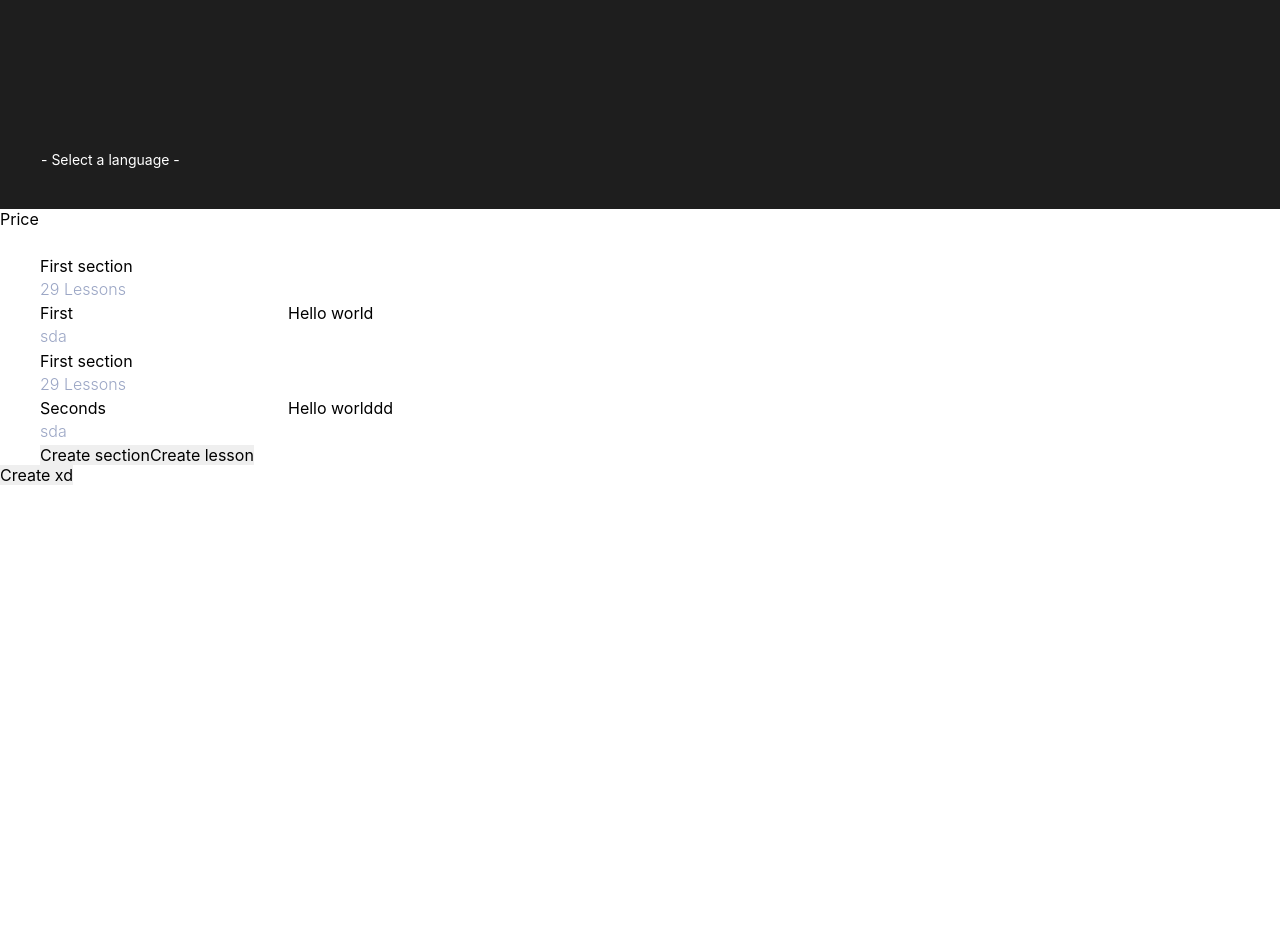
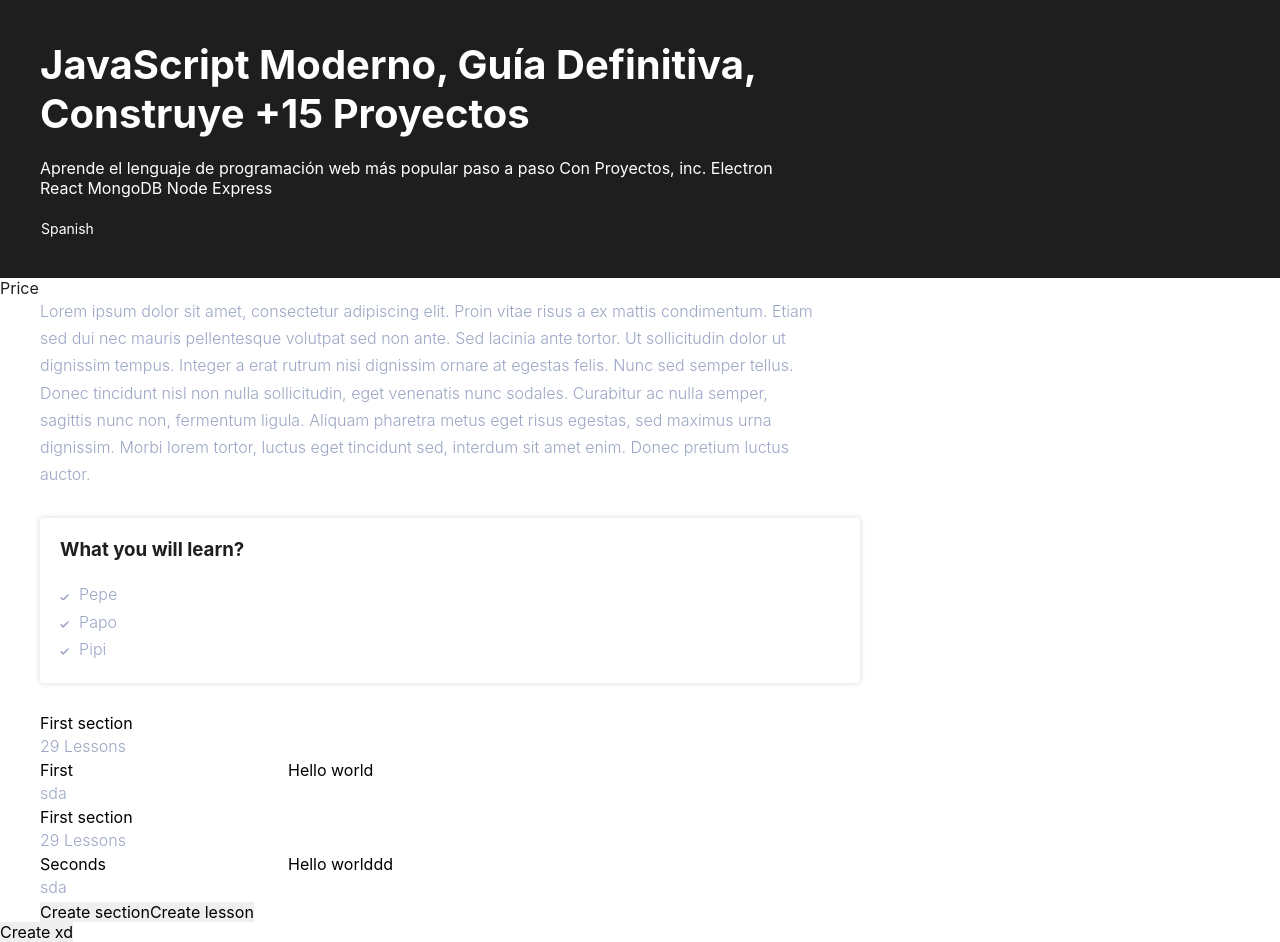
Before and after one commit to lukasalvarezdev/forbidden-academy, a Next.js app: page /courses/create in a window 1280 px wide. Before the commit the page ends 800 px from the top, so only its background shows below. Built offline with nearby package versions, Linux system fonts and the light colour scheme; no server answers.

Commit message:
Finished basic course body and heading styles

```diff
--- a/src/entities/course/components/WhatYouWillLearn.tsx
+++ b/src/entities/course/components/WhatYouWillLearn.tsx
@@ -1,5 +1,22 @@
+import { useCourses } from '../services'
+import { WhatYouWillLearnContainer } from '../styles'
+import { OkIcon } from '../ui/icons'
+
 const WhatYouWillLearn = () => {
-  return <>{/* <input type="text" name="description" /> */}</>
+  const { course } = useCourses()
+
+  return (
+    <WhatYouWillLearnContainer className="mb-30 normal-shadow info-65 p-20">
+      <h3 className="mb-20">What you will learn?</h3>
+
+      {course?.what_you_will_learn.map((item, index) => (
+        <p key={index}>
+          <OkIcon className="mr-10" />
+          {item}
+        </p>
+      ))}
+    </WhatYouWillLearnContainer>
+  )
 }
 
 export default WhatYouWillLearn
--- a/src/entities/course/layouts/CourseBody.tsx
+++ b/src/entities/course/layouts/CourseBody.tsx
@@ -8,11 +8,12 @@ const CourseBody = () => {
 
   return (
     <CourseBodyContainer className="container">
-      <div>
+      <div className="info-65 mb-30">
         <p
           contentEditable={true}
           suppressContentEditableWarning={true}
           title="description"
+          className="fake-input"
           defaultValue={course?.description}
         >
           {course?.description}
--- a/src/entities/course/layouts/CourseHeading.tsx
+++ b/src/entities/course/layouts/CourseHeading.tsx
@@ -7,6 +7,7 @@ const CourseHeading = () => {
   return (
     <header className="bg-primary-black fc-white">
       <CourseHeadingContainer className="container">
+        <div className="info-65">
           <div className="mb-20">
             <h1
               contentEditable={true}
@@ -28,11 +29,16 @@ const CourseHeading = () => {
             </p>
           </div>
           <div>
-          <select name="language" defaultValue={course?.language || ''} className="fake-input">
+            <select
+              name="language"
+              defaultValue={course?.language || ''}
+              className="fake-input"
+            >
               <option value=""> - Select a language -</option>
               <option value="spanish">Spanish</option>
               <option value="english">English</option>
             </select>
+          </div>
         </div>
       </CourseHeadingContainer>
     </header>
--- a/src/entities/course/store/context.tsx
+++ b/src/entities/course/store/context.tsx
@@ -1,9 +1,10 @@
 import * as React from 'react'
 import { useRouter } from 'next/router'
 import { coursesAPI, CourseProvider, Course } from '../services'
+import defaultCourse from '../utils/course.json'
 
 const coursesContext = React.createContext<Partial<CourseProvider>>({
-  course: {} as Course,
+  course: defaultCourse as Course,
 })
 
 export function useCourses() {
@@ -13,7 +14,7 @@ export function useCourses() {
 }
 
 const CoursesProvider: React.FC = ({ children }) => {
-  const [course, setCourse] = React.useState({} as Course)
+  const [course, setCourse] = React.useState(defaultCourse as Course)
   const {
     query: { id: courseId },
   } = useRouter()
--- a/src/entities/course/styles.ts
+++ b/src/entities/course/styles.ts
@@ -4,6 +4,10 @@ export const CourseContainer = styled.div`
   .fake-input {
     outline: none;
     background-color: transparent;
+  }
+
+  .info-65 {
+    max-width: 65%;
   }
 `
 
@@ -12,10 +16,6 @@ export const CourseHeadingContainer = styled.div`
 
   .fake-input {
     color: white;
-  }
-
-  & > form {
-    max-width: 65%;
   }
 
   h1 {
@@ -37,13 +37,16 @@ export const CourseHeadingContainer = styled.div`
   }
 `
 export const CourseBodyContainer = styled.div`
-  & > form {
-    max-width: 65%;
-  }
-
   p {
     line-height: 1.7;
     color: var(--primary-gray);
     font-weight: 300;
   }
 `
+export const WhatYouWillLearnContainer = styled.div`
+  border-radius: 3px;
+
+  p {
+    text-transform: capitalize;
+  }
+`
--- /dev/null
+++ b/src/entities/course/ui/icons.tsx
@@ -0,0 +1,46 @@
+export interface IconProps {
+  className?: string
+}
+
+export const OkIcon: React.FC<IconProps> = ({ className }) => (
+  <svg
+    xmlns="http://www.w3.org/2000/svg"
+    width="9.121"
+    height="6.657"
+    viewBox="0 0 9.121 6.657"
+    className={className}
+  >
+    <path
+      id="Path_23"
+      data-name="Path 23"
+      d="M4437.255,725.151l2.154,2.154,4.846-4.846"
+      transform="translate(-4436.194 -721.398)"
+      fill="none"
+      stroke="#9ba6c5"
+      strokeLinecap="round"
+      strokeLinejoin="round"
+      strokeWidth="1.5"
+    />
+  </svg>
+)
+
+export const DropwdownArrowIcon: React.FC<IconProps> = () => (
+  <svg
+    xmlns="http://www.w3.org/2000/svg"
+    width="15.313"
+    height="9.157"
+    viewBox="0 0 15.313 9.157"
+  >
+    <path
+      id="Path_10"
+      data-name="Path 10"
+      d="M5607.152,81.024l5.535,5.535,5.536-5.535"
+      transform="translate(-5605.031 -78.903)"
+      fill="none"
+      stroke="#333"
+      strokeLinecap="round"
+      strokeLinejoin="round"
+      strokeWidth="3"
+    />
+  </svg>
+)
--- /dev/null
+++ b/src/entities/course/utils/course.json
@@ -0,0 +1,20 @@
+{
+  "id": "pepe",
+  "description": "Lorem ipsum dolor sit amet, consectetur adipiscing elit. Proin vitae risus a ex mattis condimentum. Etiam sed dui nec mauris pellentesque volutpat sed non ante. Sed lacinia ante tortor. Ut sollicitudin dolor ut dignissim tempus. Integer a erat rutrum nisi dignissim ornare at egestas felis. Nunc sed semper tellus. Donec tincidunt nisl non nulla sollicitudin, eget venenatis nunc sodales. Curabitur ac nulla semper, sagittis nunc non, fermentum ligula. Aliquam pharetra metus eget risus egestas, sed maximus urna dignissim. Morbi lorem tortor, luctus eget tincidunt sed, interdum sit amet enim. Donec pretium luctus auctor. ",
+  "name": "JavaScript Moderno, Guía Definitiva, Construye +15 Proyectos",
+  "short_description": "Aprende el lenguaje de programación web más popular paso a paso Con Proyectos, inc. Electron React MongoDB Node Express",
+  "language": "spanish",
+  "last_modified_time": "12",
+  "lessons": 12,
+  "posted_time": "12",
+  "price": 223,
+  "skill_level": "advanced",
+  "tags": ["pepe"],
+  "thumnail_url": "https://pepe.com",
+  "total_hours": 3333,
+  "what_you_will_learn": ["pepe", "papo", "pipi"],
+  "author": {
+    "name": "Lukas Alvarez",
+    "id": "12"
+  }
+}
--- a/styles/lib.css
+++ b/styles/lib.css
@@ -215,3 +215,10 @@
 .fc-white {
   color: white;
 }
+
+/* SHADOWS */
+.normal-shadow {
+  -webkit-box-shadow: 0px 0px 6px 0px rgba(0, 0, 0, 0.158);
+  -moz-box-shadow: 0px 0px 6px 0px rgba(0, 0, 0, 0.158);
+  box-shadow: 0px 0px 6px 0px rgba(0, 0, 0, 0.158);
+}
--- a/styles/resets.css
+++ b/styles/resets.css
@@ -14,6 +14,7 @@ body {
   box-sizing: inherit;
   font-family: 'Inter', sans-serif;
   font-size: 1.6rem;
+  color: var(--primary-black);
 }
 
 img {
```
Lines whose indentation alone changed are shown as unchanged.
